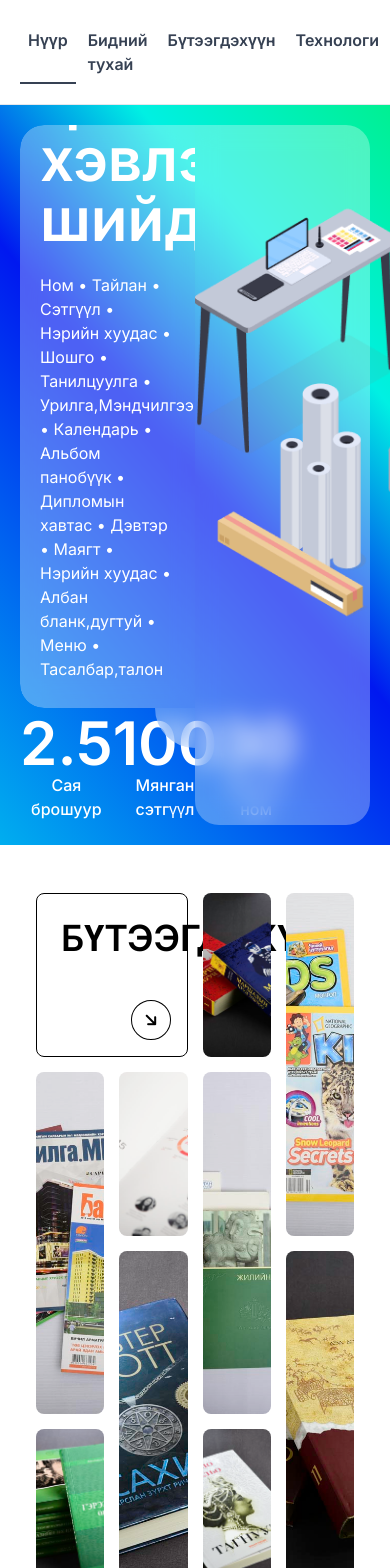
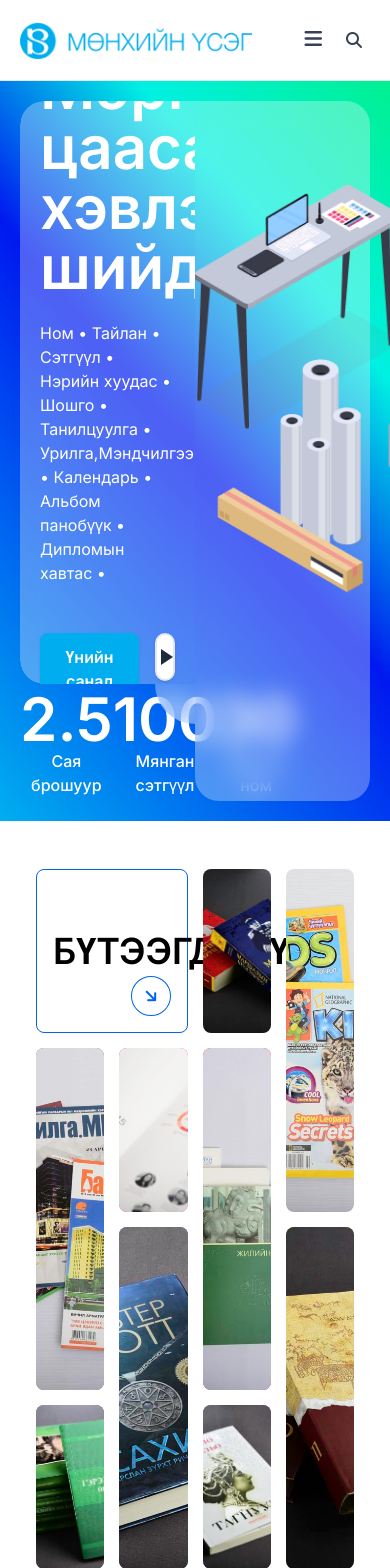
Before and after one commit to killer0210/printhouse-react, a React (Vite) app: page / in a window 390 px wide. Shown: the top 1568 px of the page. Built offline with nearby package versions, Linux system fonts and the light colour scheme.

Commit message:
what we do

```diff
--- a/src/components/Navbar.jsx
+++ b/src/components/Navbar.jsx
@@ -2,32 +2,88 @@ import React, { useState } from 'react'
 import logo from '../assets/book/image_1.png'
 import { NavLink } from 'react-router-dom'
 
+const navLinkClass = ({ isActive }) =>
+  isActive
+    ? 'p-2 no-underline text-gray-700 hover:text-gray-900 font-semibold border-b-2 border-gray-900'
+    : 'p-2 no-underline text-gray-700 hover:text-gray-900 font-semibold'
+
+const navLinks = [
+  { to: '/', label: 'Нүүр' },
+  { to: '/about', label: 'Бидний тухай' },
+  { to: '/products', label: 'Бүтээгдэхүүн' },
+  { to: '/technology', label: 'Технологи' },
+  { to: '/pricing', label: 'Үнийн санал' },
+  { to: '/contact', label: 'Холбоо барих' },
+]
 
 const Navbar = () => {
-
-    const [isActive, setIsActive] = useState(false)
+  const [mobileMenuOpen, setMobileMenuOpen] = useState(false)
 
   return (
     <header className="bg-white border-b border-gray-200">
       <div className="max-w-[1400px] mx-auto px-5 py-5 flex items-center justify-between">
         <div className="logo">
-            <NavLink to="/">
+          <NavLink to="/" onClick={() => setMobileMenuOpen(false)}>
             <img src={logo} alt="logo" className="w-full h-full object-cover" />
           </NavLink>
         </div>
+
+        {/* Desktop nav — зөвхөн laptop/tablet дээр */}
+        <div className="hidden lg:flex items-center gap-1">
           <nav className="flex gap-1">
-            <NavLink to="/" className={({ isActive}) => isActive ? 'p-2 no-underline text-gray-700 hover:text-gray-900 font-semibold border-b-2' : 'p-2 no-underline text-gray-700 hover:text-gray-900 font-semibold'}>Нүүр</NavLink>
-            <NavLink to="/about" className={({ isActive}) => isActive ? 'p-2 no-underline text-gray-700 hover:text-gray-900 font-semibold border-b-2' : 'p-2 no-underline text-gray-700 hover:text-gray-900 font-semibold'}>Бидний тухай</NavLink>
-            <NavLink to="/products" className={({ isActive}) => isActive ? 'p-2 no-underline text-gray-700 hover:text-gray-900 font-semibold border-b-2' : 'p-2 no-underline text-gray-700 hover:text-gray-900 font-semibold'}>Бүтээгдэхүүн</NavLink>
-            <NavLink to="/technology" className={({ isActive}) => isActive ? 'p-2 no-underline text-gray-700 hover:text-gray-900 font-semibold border-b-2' : 'p-2 no-underline text-gray-700 hover:text-gray-900 font-semibold'}>Технологи</NavLink>
-            <NavLink to="/pricing" className={({ isActive}) => isActive ? 'p-2 no-underline text-gray-700 hover:text-gray-900 font-semibold border-b-2' : 'p-2 no-underline text-gray-700 hover:text-gray-900 font-semibold'}>Үнийн санал</NavLink>
-            <NavLink to="/contact" className={({ isActive}) => isActive ? 'p-2 no-underline text-gray-700 hover:text-gray-900 font-semibold border-b-2' : 'p-2 no-underline text-gray-700 hover:text-gray-900 font-semibold'}>Холбоо барих</NavLink>
-            <button className="p-2 underline text-gray-700 hover:text-gray-900 font-semibold flex items-center gap-1"><i class="fa-solid fa-globe"></i><span>MN</span></button>
-            <button className="p-2 no-underline text-gray-700 hover:text-gray-900 font-semibold "><i className="fa-solid fa-search"></i></button>
+            {navLinks.map(({ to, label }) => (
+              <NavLink key={to} to={to} className={navLinkClass}>
+                {label}
+              </NavLink>
+            ))}
+          </nav>
+          <button className="p-2 underline text-gray-700 hover:text-gray-900 font-semibold flex items-center gap-1">
+            <i className="fa-solid fa-globe"></i>
+            <span>MN</span>
+          </button>
+          <button className="p-2 no-underline text-gray-700 hover:text-gray-900 font-semibold">
+            <i className="fa-solid fa-search"></i>
+          </button>
+        </div>
+
+        {/* Mobile nav — зөвхөн утас дээр: hamburger + цэс */}
+        <div className="flex lg:hidden items-center gap-2">
+          <button
+            className="p-2 text-gray-700 hover:text-gray-900"
+            onClick={() => setMobileMenuOpen((prev) => !prev)}
+            aria-label="Цэс нээх"
+          >
+            <i className={`fa-solid fa-${mobileMenuOpen ? 'times' : 'bars'} text-xl`}></i>
+          </button>
+          <button className="p-2 text-gray-700 hover:text-gray-900">
+            <i className="fa-solid fa-search"></i>
+          </button>
+        </div>
+      </div>
+
+      {/* Mobile dropdown цэс */}
+      {mobileMenuOpen && (
+        <div className="lg:hidden border-t border-gray-200 bg-white w-80">
+          <nav className="flex flex-col px-5 py-4 gap-1">
+            {navLinks.map(({ to, label }) => (
+              <NavLink
+                key={to}
+                to={to}
+                className={navLinkClass}
+                onClick={() => setMobileMenuOpen(false)}
+              >
+                {label}
+              </NavLink>
+            ))}
+            <button className="p-2 text-left text-gray-700 hover:text-gray-900 font-semibold flex items-center gap-2 mt-2">
+              <i className="fa-solid fa-globe"></i>
+              <span>MN</span>
+            </button>
           </nav>
         </div>
+      )}
     </header>
-);
-};
+  )
+}
 
-export default Navbar;
+export default Navbar
--- a/src/page/Home.jsx
+++ b/src/page/Home.jsx
@@ -163,8 +163,7 @@ const Home = () => {
                 <p>
                   Ном • Тайлан • Сэтгүүл • Нэрийн хуудас • Шошго • Танилцуулга •
                   Урилга,Мэндчилгээ • Календарь • Альбом панобүүк • Дипломын
-                  хавтас • Дэвтэр • Маягт • Нэрийн хуудас • Албан бланк,дугтуй •
-                  Меню • Тасалбар,талон
+                  хавтас •
                 </p>
                 <div className="buttons flex gap-4 mt-6">
                   <button className="bg-[var(--primary-color,#00AEEF)] hover:bg-[var(--tertiary-color,#0018F0)] text-[var(--text-inverse,#fff)] font-semibold py-3 px-6 rounded-lg shadow transition-colors duration-150">
@@ -173,6 +172,13 @@ const Home = () => {
                   {/* <button className="bg-[var(--secondary-color,#0064F0)] hover:bg-[var(--primary-color,#00AEEF)] text-[var(--text-inverse,#fff)] font-semibold py-3 px-6 rounded-lg shadow transition-colors duration-150">
                     Бүтээгдэхүүн
                   </button> */}
+                  <button
+                type="button"
+                className="w-12 h-12 rounded-full bg-white border-2 border-gray-200 flex items-center justify-center text-gray-700 hover:bg-gray-50 hover:border-gray-300 transition-colors shadow"
+                aria-label="Видео тоглуулах"
+              >
+                <span className="ml-1 w-0 h-0 border-t-8 border-t-transparent border-b-8 border-b-transparent border-l-[12px] border-l-gray-800" />
+              </button>
                 </div>
               </div>
             </div>
@@ -209,14 +215,16 @@ const Home = () => {
           </div>
         </div>
       </section>
+
+      {/* PRODUCTS */}
       <section className="py-12 px-4">
         <div className="max-w-[1400px] mx-auto px-5 grid grid-cols-4 grid-rows-4 gap-[15px] h-[700px]">
-          <div className="col-start-1 col-end-3 row-start-1 row-end-2  border border-black rounded-lg justify-start px-4 relative">
-            <h2 className="text-4xl font-semibold mt-6 mx-2">БҮТЭЭГДЭХҮҮН</h2>
+          <div className="col-start-1 col-end-3 row-start-1 row-end-2  border border-[var(--secondary-color)] rounded-lg flex items-center px-4 relative">
+            <h2 className="text-4xl font-semibold ">БҮТЭЭГДЭХҮҮН</h2>
             <Link to="/products">
-              <div className="absolute right-0 bottom-0 w-10 h-10 m-4 rounded-full border border-black flex items-center justify-center cursor-pointer group rotate-45 hover:rotate-225 transition-transform duration-300 ease-in-out">
+              <div className="absolute right-0 bottom-0 w-10 h-10 m-4 rounded-full border border-[var(--secondary-color)]  flex items-center justify-center cursor-pointer group rotate-45 hover:rotate-225 transition-transform duration-300 ease-in-out">
                 {/* <span className="text-sm font-medium absolute right-0 top-0 opacity-0 group-hover:opacity-100 transition-opacity duration-300 ease-in-out">Бүгд</span> */}
-                <i className="fa-solid fa-arrow-right"></i>
+                <i className="fa-solid fa-arrow-right text-[var(--secondary-color)] "></i>
               </div>
             </Link>
           </div>
@@ -548,25 +556,69 @@ const Home = () => {
         </div>
       </section>
 
-      {/* WHAT WE DO */}
-      <section className="py-12">
-        <div className="max-w-[1400px] mx-auto px-5 gap-8 flex items-center justify-center">
-          <div className="flex-1 overflow-hidden">
-            <img src={design} alt="design" className="w-full h-full object-cover" />
+      {/* social media  */}
+      {/* <section className="py-12">
+        <div className="max-w-[1400px] mx-auto px-5">
+          <div className="flex items-center justify-between w-full mb-6">
+            <h2 className="text-4xl font-semibold">СОШИАЛ Контент</h2>
+          </div>
+          <div>
+          <iframe src="https://www.facebook.com/plugins/post.php?href=https%3A%2F%2Fwww.facebook.com%2Fpermalink.php%3Fstory_fbid%3Dpfbid02pqLU32u23rWM9UpXR7wFboFR68etb7aRR3UomVFtKaW1vTtbcJGexqn8H6wc6rPkl%26id%3D61580401465257&show_text=true&width=500" width="500" height="430" style="border:none;overflow:hidden" scrolling="no" frameborder="0" allowfullscreen="true" allow="autoplay; clipboard-write; encrypted-media; picture-in-picture; web-share"></iframe>
+          </div>
+        </div>
+      </section> */}
 
+      {/* WHAT WE DO — G7 / өндөр чанар */}
+      <section className="py-16 bg-white relative overflow-hidden">
+        {/* Баруун талын зөөлөн gradient */}
+        <div className="absolute top-0 right-0 w-1/3 h-full " />
+        <div className="max-w-[1400px] mx-auto px-5 gap-12 lg:gap-16 flex flex-col lg:flex-row items-center">
+          {/* Зүүн тал: бүтээгдэхүүн + засаглал (dashed тойрог + төв дүгээр) */}
+          <div className="flex-1 w-full relative min-h-[380px] flex items-center justify-center">
+
+            <div className="w-full h-full  overflow-hidden shadow-lg  ">
+              <img src={design} alt="" className="w-full h-full object-cover" />
+            </div>
           </div>
-          <div className="flex-1">
-            <div className="bg-white p-8 rounded-2xl">
-              <h3 className="text-lg font-semibold mb-2">🎨 Дизайн</h3>
-              <p>Мэргэжлийн дизайн үйлчилгээ</p>
-            </div>
-            <div className="bg-white p-8 rounded-2xl">
-              <h3 className="text-lg font-semibold mb-2">📄 Хэвлэл</h3>
-              <p>Өндөр чанартай хэвлэл үйлдвэрлэл</p>
-            </div>
-            <div className="bg-white p-8 rounded-2xl">
-              <h3 className="text-lg font-semibold mb-2">🚚 Хүргэлт</h3>
-              <p>Хурдан, найдвартай хүргэлт</p>
+
+          {/* Баруун тал: текст + CTA (z-10 нь gradient overlay-ийн дээр текст гаргана) */}
+          <div className="flex-1 w-full pl-0 lg:pl-4 relative z-10">
+            <h2 className="text-3xl md:text-4xl font-bold text-gray-900 mb-4 ">
+            Таны хэвлэлийн бүх хэрэгцээг нэг дор шийднэ
+            </h2>
+            <p className="text-gray-500 text-base md:text-lg mb-2 max-w-lg">
+            Дизайн, хэвлэл, хүргэлтийн цогц үйлчилгээг нэг дороос авч,
+            таны бүтээгдэхүүн болон брэндийг илүү чанартайгаар хэрэглэгчдэд хүргэнэ.
+            </p>
+            <div className="flex flex-col gap-4 mb-8">
+              <div>
+                <div className="flex items-center text-xl gap-2">
+                <i class="fa-solid fa-check-double text-[var(--secondary-color)]"></i>
+                  <h3 className="text-lg font-semibold text-gray-900 ">Дизайн</h3>
+                </div>
+
+                <p className="text-gray-600 px-6 text-sm leading-relaxed">
+                  Мэргэжлийн дизайн үйлчилгээ, брэндийн өнгө төрхийг нэг мөр болгоно.
+                </p>
+              </div>
+              <div>
+                <div className="flex items-center text-xl gap-2">
+                <i class="fa-solid fa-check-double text-[var(--secondary-color)]"></i>
+                  <h3 className="text-lg font-semibold text-gray-900">Хэвлэл</h3>
+                </div>
+                <p className="text-gray-600 text-sm px-6  leading-relaxed">
+                  Өндөр чанартай хэвлэл үйлдвэрлэл, өнгөний нарийн хяналттай.
+                </p>
+              </div>
+              <div>
+                <div className="flex items-center text-xl gap-2">
+                <i class="fa-solid fa-check-double text-[var(--secondary-color)]"></i>
+                  <h3 className="text-lg font-semibold text-gray-900">Хүргэлт</h3>
+                </div>
+                <p className="text-gray-600 text-sm px-6  leading-relaxed">
+                  Хурдан, найдвартай хүргэлт — хугацаандаа, аюулгүй хүргэнэ.
+                </p>
+                </div>
             </div>
           </div>
         </div>
```
Lines whose indentation alone changed are shown as unchanged.
